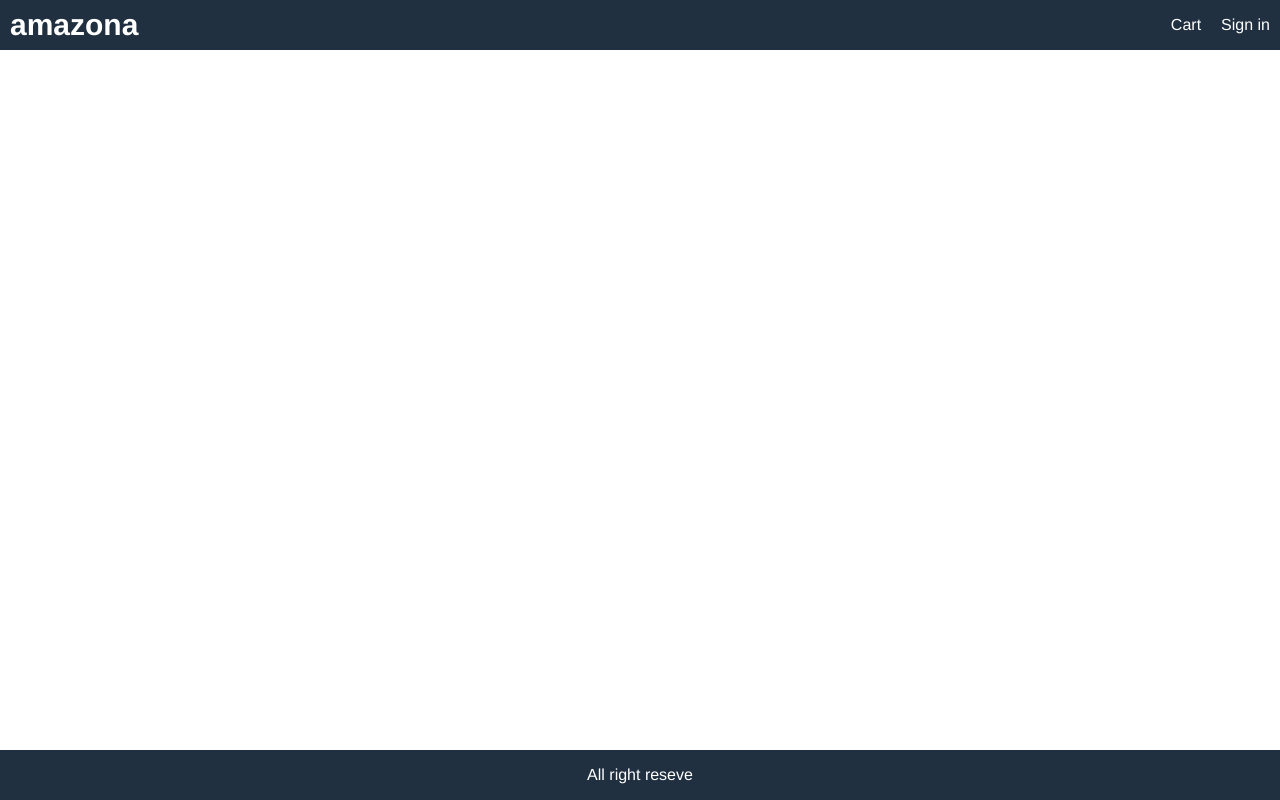
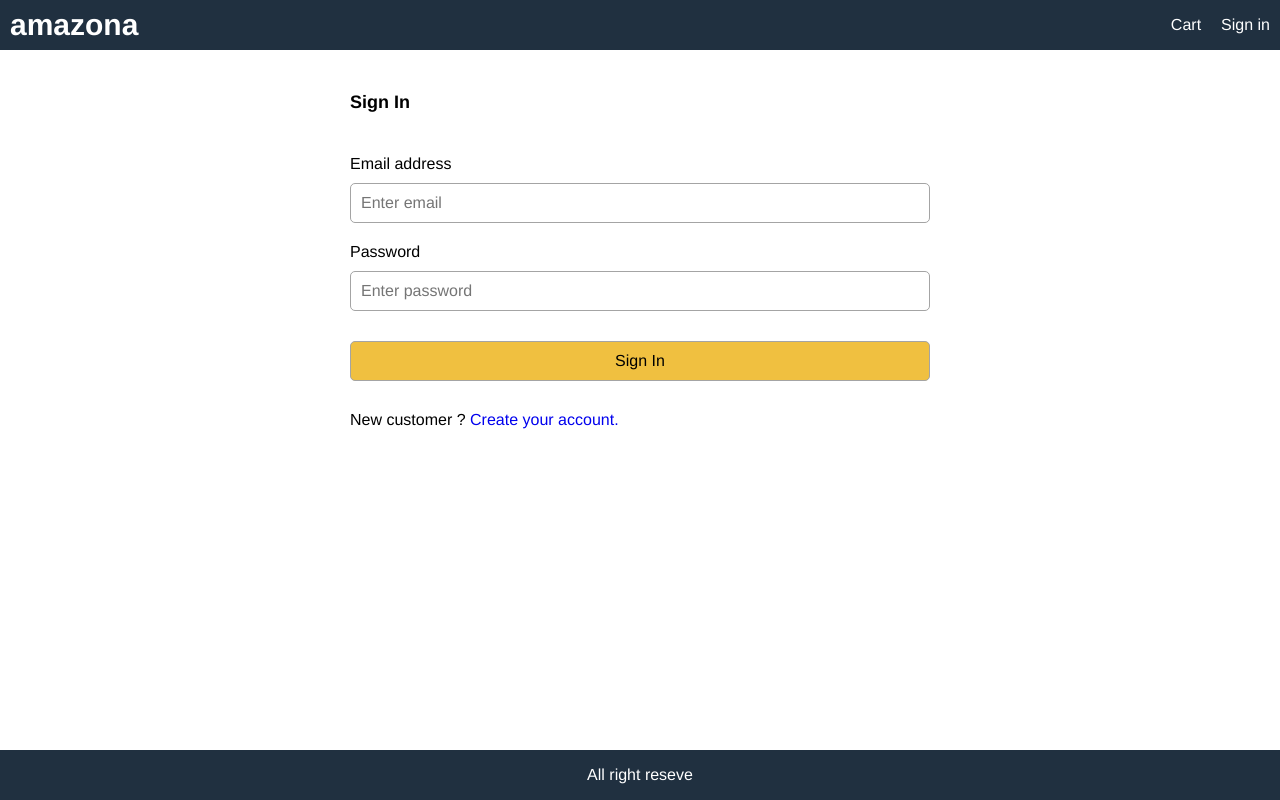
Before and after one commit to Midstackdev/mern-amazona, a React (Create React App) app in the folder client/: page /signin in a window 1280 px wide. Built offline with nearby package versions, Linux system fonts and the light colour scheme.

Commit message:
implement login

```diff
--- a/client/src/App.js
+++ b/client/src/App.js
@@ -1,14 +1,23 @@
 import React from 'react'
-import { useSelector } from 'react-redux';
+import { useDispatch, useSelector } from 'react-redux';
 import { BrowserRouter as Router, Link, Route } from 'react-router-dom'
+import { signOut } from './actions/userActions';
 import Cart from './pages/Cart';
 
 import Home from './pages/Home'
 import Product from './pages/Product';
+import SignIn from './pages/SignIn';
 
 function App() {
   const cart = useSelector(state => state.cart)
   const { cartItems } = cart
+  const user = useSelector(state => state.user)
+  const { userInfo } = user
+  const dispatch = useDispatch()
+
+  const handleSignOut = () => {
+      dispatch(signOut())
+  }
 
   return (
     <Router>
@@ -24,13 +33,25 @@
                         <span className="badge">{cartItems.length}</span>
                     )}
                 </Link>
-                <Link to="/signin">Sign in</Link>
+                {userInfo ? (
+                    <div className="dropdown">
+                        <Link to="#">{
+                            userInfo.name} <i className="fa fa-caret-down"></i>
+                        </Link>
+                        <ul className="dropdown-content">
+                            <Link to="#signout" onClick={handleSignOut}>Sign out</Link>
+                        </ul>
+                    </div>
+                ) : (
+                  <Link to="/signin">Sign in</Link>
+                )}
             </div>
         </header>
         <main>
             <Route path="/" component={Home} exact />
             <Route path="/product/:id" component={Product} exact />
             <Route path="/cart/:id?" component={Cart} exact />
+            <Route path="/signin" component={SignIn} exact />
         </main>
         <footer className="row center">
             All right reseve
--- /dev/null
+++ b/client/src/actions/userActions.js
@@ -0,0 +1,22 @@
+import axios from "axios"
+import { USER_SIGNIN_FAIL, USER_SIGNIN_REQUEST, USER_SIGNIN_SUCCESS, USER_SIGNOUT } from "../constants/userConstants"
+
+export const signIn = (email, password) => async (dispatch) => {
+    dispatch({ type: USER_SIGNIN_REQUEST, payload: { email, password }})
+    try {
+        const { data } = await axios.post('/users/signin', { email, password })
+        dispatch({ type: USER_SIGNIN_SUCCESS, payload: data })
+        localStorage.setItem('userInfo', JSON.stringify(data))
+    } catch (error) {
+        dispatch({
+            type: USER_SIGNIN_FAIL,
+            payload: error.response && error.response.data.message ? error.response.data.message : error.message
+        })
+    }
+}
+
+export const signOut = () => (dispatch) => {
+    localStorage.removeItem('userInfo')
+    localStorage.removeItem('cartItems')
+    dispatch({ type: USER_SIGNOUT })
+}
--- /dev/null
+++ b/client/src/constants/userConstants.js
@@ -0,0 +1,4 @@
+export const USER_SIGNIN_REQUEST = 'USER_SIGNIN_REQUEST'
+export const USER_SIGNIN_SUCCESS = 'USER_SIGNIN_SUCCESS'
+export const USER_SIGNIN_FAIL = 'USER_SIGNIN_FAIL'
+export const USER_SIGNOUT = 'USER_SIGNOUT'
--- a/client/src/index.css
+++ b/client/src/index.css
@@ -220,3 +220,43 @@
   color: #a02020;
   background-color: #ffe0e0;
 }
+
+/* Form */
+.form {
+  max-width: 60rem;
+  margin: 0 auto;
+}
+
+.form > div {
+  display: flex;
+  flex-direction: column;
+  margin: 1rem;
+}
+
+.form label {
+  margin: 1rem 0;
+  display: block;
+}
+
+/* Form */
+.dropdown {
+  display: inline-block;
+  position: relative;
+}
+
+.dropdown-content {
+  position: absolute;
+  display: none;
+  right: 0;
+  min-width: 12rem;
+  padding: 1rem;
+  z-index: 1;
+  background-color: #203040;
+  margin: 0;
+  margin-top: 0.4rem;
+  border-radius: 0.5rem;
+}
+
+.dropdown:hover .dropdown-content {
+  display: block;
+}
--- /dev/null
+++ b/client/src/pages/SignIn.jsx
@@ -0,0 +1,63 @@
+import React, { useEffect, useState } from 'react'
+import { Link } from 'react-router-dom'
+import { useDispatch, useSelector } from 'react-redux'
+import { signIn } from '../actions/userActions'
+
+import LoadingBox from '../components/LoadingBox'
+import MessageBox from '../components/MessageBox'
+
+export default function SignIn(props) {
+    const [email, setEmail] = useState('')
+    const [password, setPassword] = useState('')
+    const dispatch = useDispatch()
+    const user = useSelector(state => state.user)
+    const {loading, error, userInfo } = user
+    const redirect = props.location.search ? props.location.search.split('=')[1] : '/'
+
+    const handleSubmit = (e) => {
+        e.preventDefault()
+        dispatch(signIn(email, password))
+    }
+
+    useEffect(() => {
+        if(userInfo) {
+            props.history.push(redirect)
+        }
+    }, [userInfo])
+
+    return (
+
+        <div>
+            <form className="form" onSubmit={handleSubmit}>
+                <div>
+                    <h1>Sign In</h1>
+                </div>
+                {loading && (<LoadingBox></LoadingBox>)}
+                {error && (<MessageBox variant="danger">{error}</MessageBox>)}
+                <div>
+                    <label htmlFor="email">Email address</label>
+                    <input type="email" id="email" placeholder="Enter email" required
+                        onChange={e => setEmail(e.target.value)}
+                    />
+                </div>
+                <div>
+                    <label htmlFor="password">Password</label>
+                    <input type="password" id="password" placeholder="Enter password" required
+                        onChange={e => setPassword(e.target.value)}
+                    />
+                </div>
+                <div>
+                    <label />
+                    <button className="primary" type="submit">Sign In</button>
+                </div>
+                <div>
+                    <label />
+                    <div className="primary">
+                        New customer ? <Link to="/signup">Create your account.</Link>
+                    </div>
+                </div>
+            </form>
+        </div>
+
+    )
+}
--- /dev/null
+++ b/client/src/reducers/userReducer.js
@@ -0,0 +1,16 @@
+import { USER_SIGNIN_FAIL, USER_SIGNIN_REQUEST, USER_SIGNIN_SUCCESS, USER_SIGNOUT } from "../constants/userConstants";
+
+export const signInReducer = (state = {}, action) => {
+    switch (action.type) {
+        case USER_SIGNIN_REQUEST:
+            return { loading: true }
+        case USER_SIGNIN_SUCCESS:
+            return { loading: false, userInfo: action.payload }
+        case USER_SIGNIN_FAIL:
+            return { loading: false, error: action.payload }
+        case USER_SIGNOUT:
+            return { }
+        default:
+            return state;
+    }
+}
--- a/client/src/store.js
+++ b/client/src/store.js
@@ -2,8 +2,12 @@
 import thunk from 'redux-thunk'
 import { cartReducer } from './reducers/cartReducer'
 import { productDetailsReducer, productListReducer } from './reducers/productReducer'
+import { signInReducer } from './reducers/userReducer'
 
 const initialState = {
+    user: {
+        userInfo: localStorage.getItem('userInfo') ? JSON.parse(localStorage.getItem('userInfo')) : null
+    },
     cart: {
         cartItems: localStorage.getItem('cartItems') ? JSON.parse(localStorage.getItem('cartItems')) : []
     }
@@ -11,7 +15,8 @@
 const reducer = combineReducers({
     productList: productListReducer,
     productDetails: productDetailsReducer,
-    cart: cartReducer
+    cart: cartReducer,
+    user: signInReducer,
 })
 
 const composeEnhancer = window.__REDUX_DEVTOOLS_EXTENSION_COMPOSE__ || compose
```
